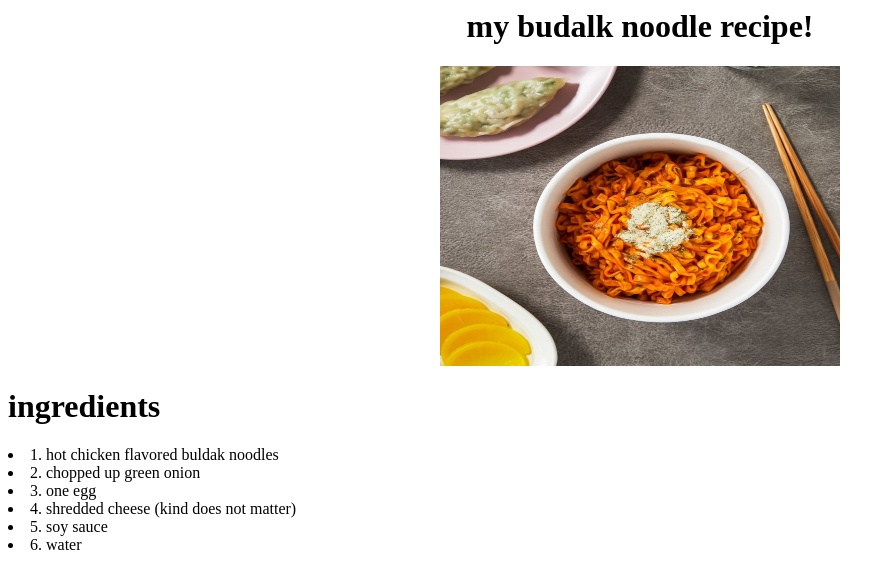
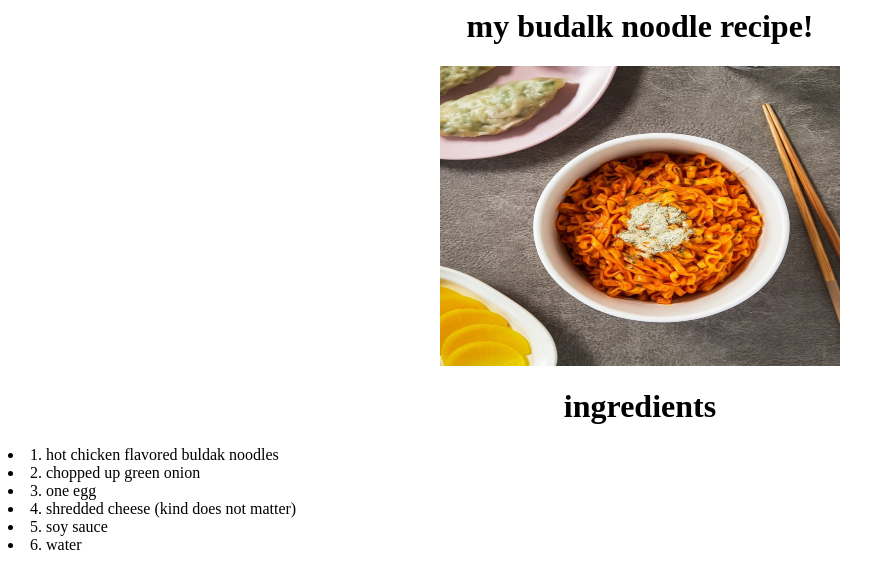
Before and after one commit to iidylic/odin-recipes, a plain HTML site: page recipes/budaknoodle.html in a window 1280 px wide. Shown: the whole page, without its empty margins (0-895 px from the left). Drawn offline with Linux system fonts and the light colour scheme; files whose address does not match are found by name.

Commit message:
added ingredients list and mario kart ds font

```diff
--- a/css/stylesheet.css
+++ b/css/stylesheet.css
@@ -0,0 +1,8 @@
+@font-face {
+    font-family: mario kart ds ;
+    src: url(mariods.ttf);
+  }
+
+  li{
+font-family: sans-serif;
+  }
--- a/recipes/budaknoodle.html
+++ b/recipes/budaknoodle.html
@@ -12,7 +12,7 @@
 
   </div>
 
-  <h1> ingredients </h1>
+  <h1 style ="font-family:mario kart ds;text-align:center"> ingredients </h1>
 <li>1. hot chicken flavored buldak noodles</li>
 <li> 2. chopped up green onion</li>
 <li> 3. one egg </li>
```
Also changed, not shown: fonts/mariods.ttf (added).
